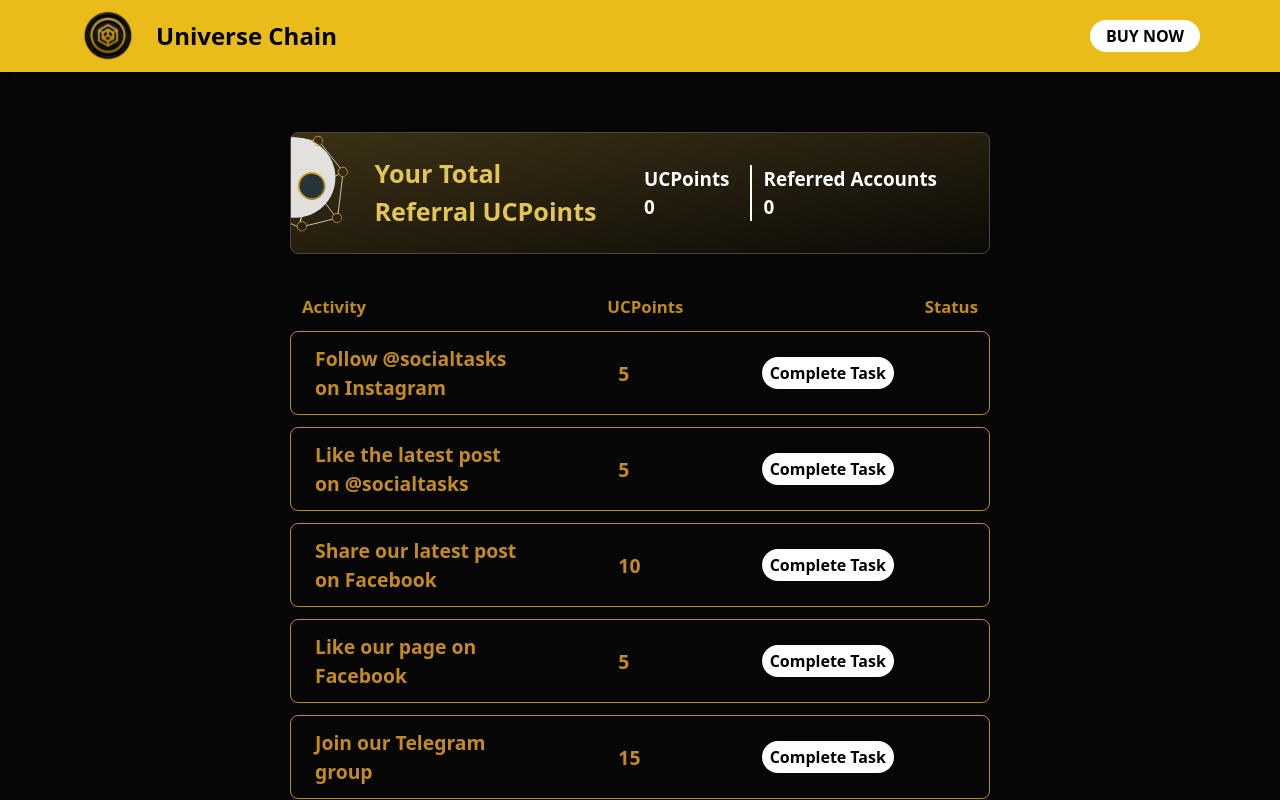
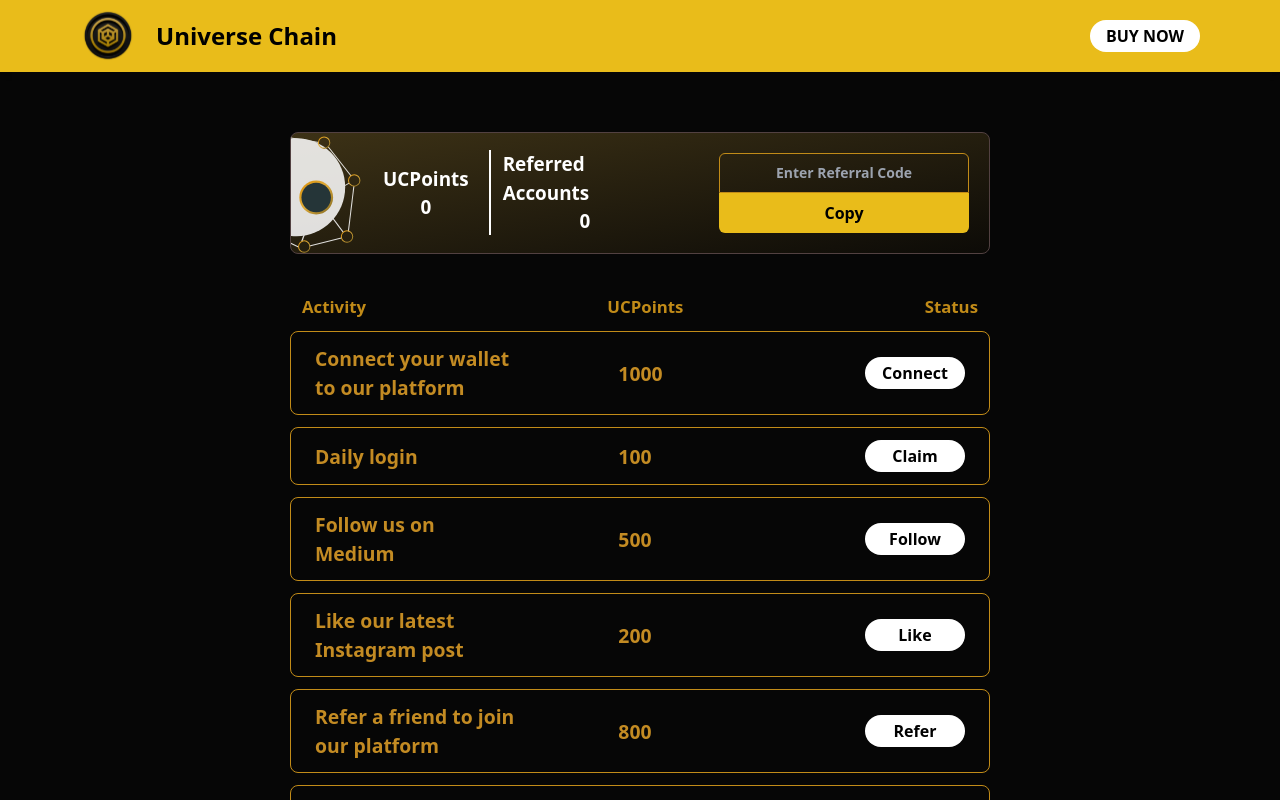
Before and after one commit to GABRIELOFGOD/social-tasks, a Next.js app: page /tasks in a window 1280 px wide. Shown: the top 800 px of the page. Built offline with nearby package versions, Linux system fonts and the light colour scheme.

Commit message:
THANK YOU JESUS

```diff
--- a/src/components/features/TaskCard.tsx
+++ b/src/components/features/TaskCard.tsx
@@ -22,16 +22,12 @@
       >
         <p className='text-texter text-[19.36px] font-semibold col-span-1 my-auto'>{task.description}</p>
         <p className='text-texter text-[19.36px] font-semibold col-span-1 pl-10 md:pl-20 my-auto'>{task.points}</p>
-        <div
-          className='px-2 py-1 bg-white text-black font-semibold rounded-full h-fit w-fit my-auto md:text-[16px] text-xm flex cursor-pointer'
+        <button
+          className='px-2 py-1 bg-white text-black font-semibold rounded-full h-fit w-[100px] justify-center my-auto md:text-[16px] text-xm flex cursor-pointer justify-self-end capitalize'
           onClick={openTask}
         >
-          {/* <div className="relative">
-            <div className='my-auto rounded-full p-2 bg-black bg-opacity-50 h-fit w-fit absolute top-1/2'></div>
-            <div className='my-auto rounded-full p-1 bg-black w-fit h-fit absolute top-1/2'></div>
-          </div> */}
-          <p className='flex gap-1'>Complete <span className='hidden md:flex'> Task</span></p>
-        </div>
+          {task.action}
+        </button>
       </div>
       {openTaskExtention && (
         <div
--- a/src/components/layouts/TaskHeader.tsx
+++ b/src/components/layouts/TaskHeader.tsx
@@ -1,11 +1,17 @@
+"use client";
+
 import { sub } from '@/utils/constants'
 import Image from 'next/image'
-import React from 'react'
+import React, { useState } from 'react'
+import ActionInput from '../common/imputs/ActionInput'
+import BigButton from '../common/buttons/BigButton';
 
 const TaskHeader = () => {
+  const [referralInput, setReferralInput] = useState<string>('')
+
   return (
     <div className='h-[121.8px] bg-gradient-to-br to-[#D69D2308] from-[#BA963A4D] border w-full border-[#524141] rounded-lg flex'>
-      <div className='h-full my-auto'>
+      <div className='h-full my-auto absolute'>
         <Image
           src={sub}
           layout="intrinsic"
@@ -15,21 +21,35 @@
           height={121.8}
         />
       </div>
-      <div className='flex gap-[16.8px] -ml-10 justify-between w-full md:mr-10'>
-        <div className='font-bold md:text-[25.2px] text-secondary my-auto'>
+      <div className='flex gap-[16.8px] ml-20 justify-between w-full md:mr-10'>
+        {/* <div className='font-bold md:text-[25.2px] text-secondary my-auto'>
           <p className='font-bold md:text-[25.2px] text-secondary my-auto'>Your Total</p>
           <p className='font-bold md:text-[25.2px] text-secondary my-auto'>Referral UCPoints</p>
-        </div>
+        </div> */}
         <div className='flex divide-x-2 divide-white gap-2 my-auto'>
           <div className='my-auto px-3'>
             <p className='md:text-[18.9px] font-semibold'>UCPoints</p>
-            <p className='md:text-[18.9px] font-semibold'>0</p>
+            <p className='md:text-[18.9px] font-semibold text-center'>0</p>
           </div>
           <div className='my-auto px-3'>
             <p className='md:text-[18.9px] font-semibold'>Referred Accounts</p>
-            <p className='md:text-[18.9px] font-semibold'>0</p>
+            <p className='md:text-[18.9px] font-semibold text-center'>0</p>
           </div>
         </div>
+      </div>
+      <div className='my-auto mr-5 hidden md:block'>
+        <ActionInput
+          value={referralInput}
+          setValue={setReferralInput}
+          placeholder='Enter Referral Code'
+          type='text'
+          className='text-black h-10 md:w-[250px] w-[200px] font-semibold text-sm rounded-b-none rounded-t-md text-center'
+        />
+        <BigButton
+          text='Copy'
+          onClick={() => navigator.clipboard.writeText(referralInput)}
+          className='bg-tertiary h-10 rounded-b-md rounded-t-none'
+        />
       </div>
     </div>
   )
--- a/src/data/tasks.ts
+++ b/src/data/tasks.ts
@@ -3,222 +3,79 @@
 export const tasks: ITask[] = [
   {
     id: 1,
-    type: "Instagram",
-    title: "Follow",
-    description: "Follow @socialtasks on Instagram",
-    points: 5,
-    action: "Follow",
-    url: "https://www.instagram.com/socialtasks",
-    expires: "2025-12-31T23:59:59Z" // past date
+    type: "General",
+    title: "Connect Wallet",
+    description: "Connect your wallet to our platform",
+    points: 1000,
+    action: "Connect",
+    url: "https://www.socialtasks.com/connect-wallet",
+    expires: "2025-12-31T23:59:59Z",
+    mandatory: true
   },
   {
     id: 2,
-    type: "Instagram",
-    title: "Like",
-    description: "Like the latest post on @socialtasks",
-    points: 5,
-    action: "Like",
-    url: "https://www.instagram.com/socialtasks",
-    expires: "2025-12-31T23:59:59Z" // future date
+    type: "General",
+    title: "Daily Login",
+    description: "Daily login",
+    points: 100,
+    action: "claim",
+    url: "https://www.socialtasks.com/login",
+    expires: "2025-12-31T23:59:59Z",
+    mandatory: true
   },
   {
     id: 3,
-    type: "Facebook",
-    title: "Share",
-    description: "Share our latest post on Facebook",
-    points: 10,
-    action: "Share",
-    url: "https://www.facebook.com/socialtasks",
-    expires: "2022-12-31T23:59:59Z" // past date
+    type: "Medium",
+    title: "Follow",
+    description: "Follow us on Medium",
+    points: 500,
+    action: "Follow",
+    url: "https://medium.com/@socialtasks",
+    expires: "2025-12-31T23:59:59Z",
+    mandatory: false
   },
   {
     id: 4,
-    type: "Facebook",
+    type: "Instagram",
     title: "Like",
-    description: "Like our page on Facebook",
-    points: 5,
+    description: "Like our latest Instagram post",
+    points: 200,
     action: "Like",
-    url: "https://www.facebook.com/socialtasks",
-    expires: "2024-12-31T23:59:59Z" // future date
+    url: "https://www.instagram.com/socialtasks",
+    expires: "2025-12-31T23:59:59Z",
+    mandatory: false
   },
   {
     id: 5,
-    type: "Telegram",
-    title: "Join",
-    description: "Join our Telegram group",
-    points: 15,
-    action: "Join",
-    url: "https://t.me/socialtasks",
-    expires: "2025-12-31T23:59:59Z" // past date
+    type: "Referral",
+    title: "Refer a Friend",
+    description: "Refer a friend to join our platform",
+    points: 800,
+    action: "Refer",
+    url: "https://www.socialtasks.com/referral",
+    expires: "2025-12-31T23:59:59Z",
+    mandatory: false
   },
   {
     id: 6,
     type: "Telegram",
-    title: "Share",
-    description: "Share our Telegram group",
-    points: 10,
-    action: "Share",
+    title: "Join",
+    description: "Join our Telegram group",
+    points: 300,
+    action: "Join",
     url: "https://t.me/socialtasks",
-    expires: "2024-12-31T23:59:59Z" // future date
+    expires: "2025-12-31T23:59:59Z",
+    mandatory: true
   },
   {
     id: 7,
     type: "Discord",
     title: "Join",
     description: "Join our Discord server",
-    points: 15,
+    points: 300,
     action: "Join",
     url: "https://discord.gg/socialtasks",
-    expires: "2022-12-31T23:59:59Z" // past date
-  },
-  {
-    id: 8,
-    type: "Discord",
-    title: "Invite",
-    description: "Invite friends to our Discord server",
-    points: 10,
-    action: "Invite",
-    url: "https://discord.gg/socialtasks",
-    expires: "2024-12-31T23:59:59Z" // future date
-  },
-  {
-    id: 9,
-    type: "TikTok",
-    title: "Follow",
-    description: "Follow us on TikTok",
-    points: 5,
-    action: "Follow",
-    url: "https://www.tiktok.com/@socialtasks",
-    expires: "2022-12-31T23:59:59Z" // past date
-  },
-  {
-    id: 10,
-    type: "TikTok",
-    title: "Like",
-    description: "Like our latest TikTok video",
-    points: 5,
-    action: "Like",
-    url: "https://www.tiktok.com/@socialtasks",
-    expires: "2025-12-31T23:59:59Z" // future date
-  },
-  {
-    id: 11,
-    type: "X",
-    title: "Follow",
-    description: "Follow us on X",
-    points: 5,
-    action: "Follow",
-    url: "https://www.x.com/socialtasks",
-    expires: "2022-12-31T23:59:59Z" // past date
-  },
-  {
-    id: 12,
-    type: "X",
-    title: "Retweet",
-    description: "Retweet our latest tweet",
-    points: 5,
-    action: "Retweet",
-    url: "https://www.x.com/socialtasks",
-    expires: "2025-12-31T23:59:59Z" // future date
-  },
-  {
-    id: 13,
-    type: "Instagram",
-    title: "Comment",
-    description: "Comment on our latest Instagram post",
-    points: 5,
-    action: "Comment",
-    url: "https://www.instagram.com/socialtasks",
-    expires: "2025-12-31T23:59:59Z" // past date
-  },
-  {
-    id: 14,
-    type: "Facebook",
-    title: "Comment",
-    description: "Comment on our latest Facebook post",
-    points: 5,
-    action: "Comment",
-    url: "https://www.facebook.com/socialtasks",
-    expires: "2024-12-31T23:59:59Z" // future date
-  },
-  {
-    id: 15,
-    type: "Telegram",
-    title: "React",
-    description: "React to our latest message in Telegram",
-    points: 5,
-    action: "React",
-    url: "https://t.me/socialtasks",
-    expires: "2025-12-31T23:59:59Z" // past date
-  },
-  {
-    id: 16,
-    type: "Discord",
-    title: "React",
-    description: "React to our latest message in Discord",
-    points: 5,
-    action: "React",
-    url: "https://discord.gg/socialtasks",
-    expires: "2025-12-31T23:59:59Z" // future date
-  },
-  {
-    id: 17,
-    type: "TikTok",
-    title: "Share",
-    description: "Share our latest TikTok video",
-    points: 10,
-    action: "Share",
-    url: "https://www.tiktok.com/@socialtasks",
-    expires: "2022-12-31T23:59:59Z" // past date
-  },
-  {
-    id: 18,
-    type: "X",
-    title: "Like",
-    description: "Like our latest tweet",
-    points: 5,
-    action: "Like",
-    url: "https://www.x.com/socialtasks",
-    expires: "2025-12-31T23:59:59Z" // future date
-  },
-  {
-    id: 19,
-    type: "Instagram",
-    title: "Share",
-    description: "Share our latest Instagram post",
-    points: 10,
-    action: "Share",
-    url: "https://www.instagram.com/socialtasks",
-    expires: "2025-12-31T23:59:59Z" // past date
-  },
-  {
-    id: 20,
-    type: "Facebook",
-    title: "Invite",
-    description: "Invite friends to like our Facebook page",
-    points: 10,
-    action: "Invite",
-    url: "https://www.facebook.com/socialtasks",
-    expires: "2024-12-31T23:59:59Z" // future date
-  },
-  {
-    id: 21,
-    type: "Telegram",
-    title: "Like",
-    description: "Like our latest message in Telegram",
-    points: 5,
-    action: "Like",
-    url: "https://t.me/socialtasks",
-    expires: "2022-12-31T23:59:59Z" // past date
-  },
-  {
-    id: 22,
-    type: "Discord",
-    title: "Like",
-    description: "Like our latest message in Discord",
-    points: 5,
-    action: "Like",
-    url: "https://discord.gg/socialtasks",
-    expires: "2025-12-31T23:59:59Z" // future date
+    expires: "2025-12-31T23:59:59Z",
+    mandatory: true
   }
-]
+];
--- a/src/model/tasksTypes.ts
+++ b/src/model/tasksTypes.ts
@@ -9,7 +9,7 @@
 
 export interface ITask {
   id: number;
-  type: "Instagram" | "Telegram" | "TikTok" | "X" | "Facebook" | "Discord";
+  type: "Instagram" | "Telegram" | "TikTok" | "X" | "Facebook" | "Discord" | "General" | "Medium" | "Referral";
   title: string;
   description?: string;
   points: number;
@@ -17,4 +17,5 @@
   url?: string;
   expires: string;
   status?: "pending" | "expired" | "available" | "claimed";
+  mandatory?: boolean;
 }
```
